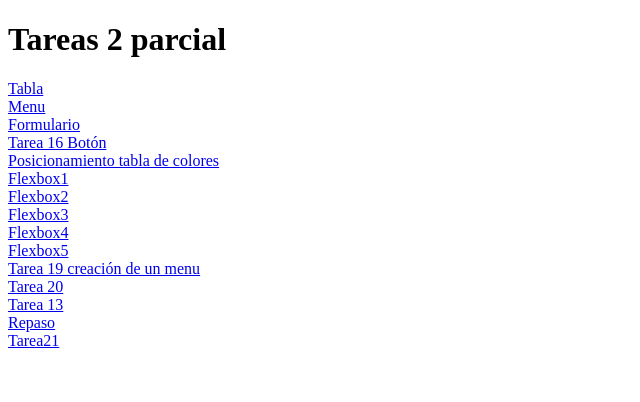
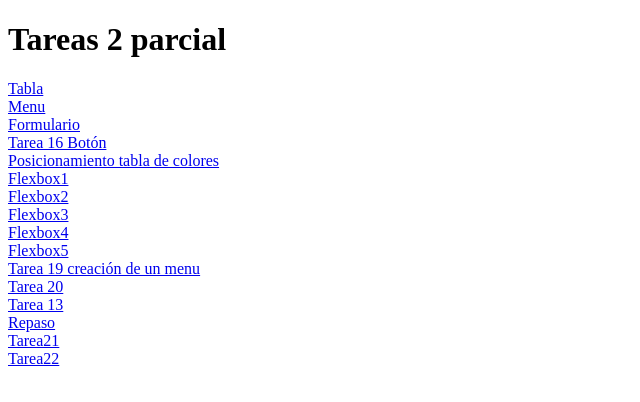
Before and after one commit to al45587/Formularios2, a plain HTML site: page index.html in a window 1280 px wide. Shown: the full height of the page, 0-640 px from the left. Drawn offline with Linux system fonts and the light colour scheme.

Commit message:
tarea 22

```diff
--- a/index.html
+++ b/index.html
@@ -36,6 +36,7 @@
     <a href="Repaso.html">Repaso</a>
     <br>
     <a href="cssgrid-flexbox-ejemplo-practico-master/cssgrid-flexbox-ejemplo-practico-master/index.html">Tarea21</a>
-
+<br>
+<a href="Unidad3/edhv.html">Tarea22</a>
 </body>
 </html>
```
